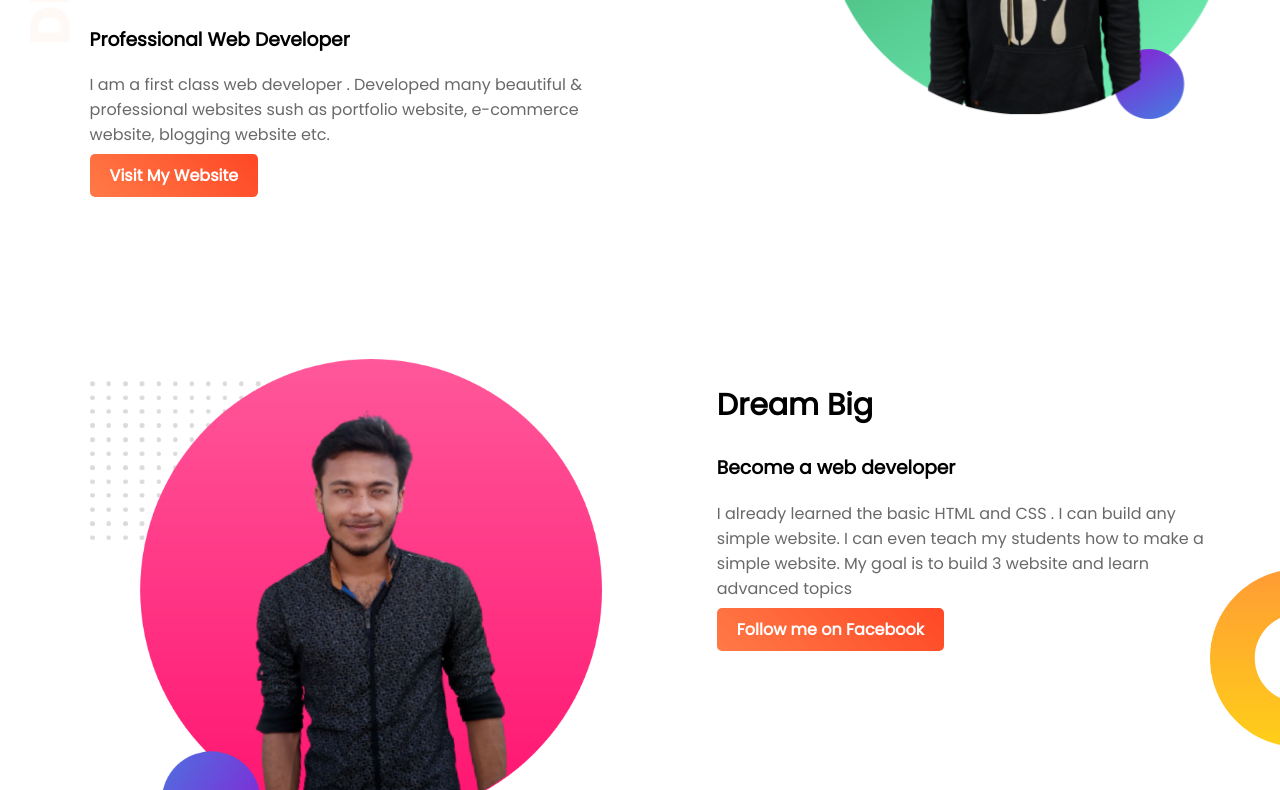
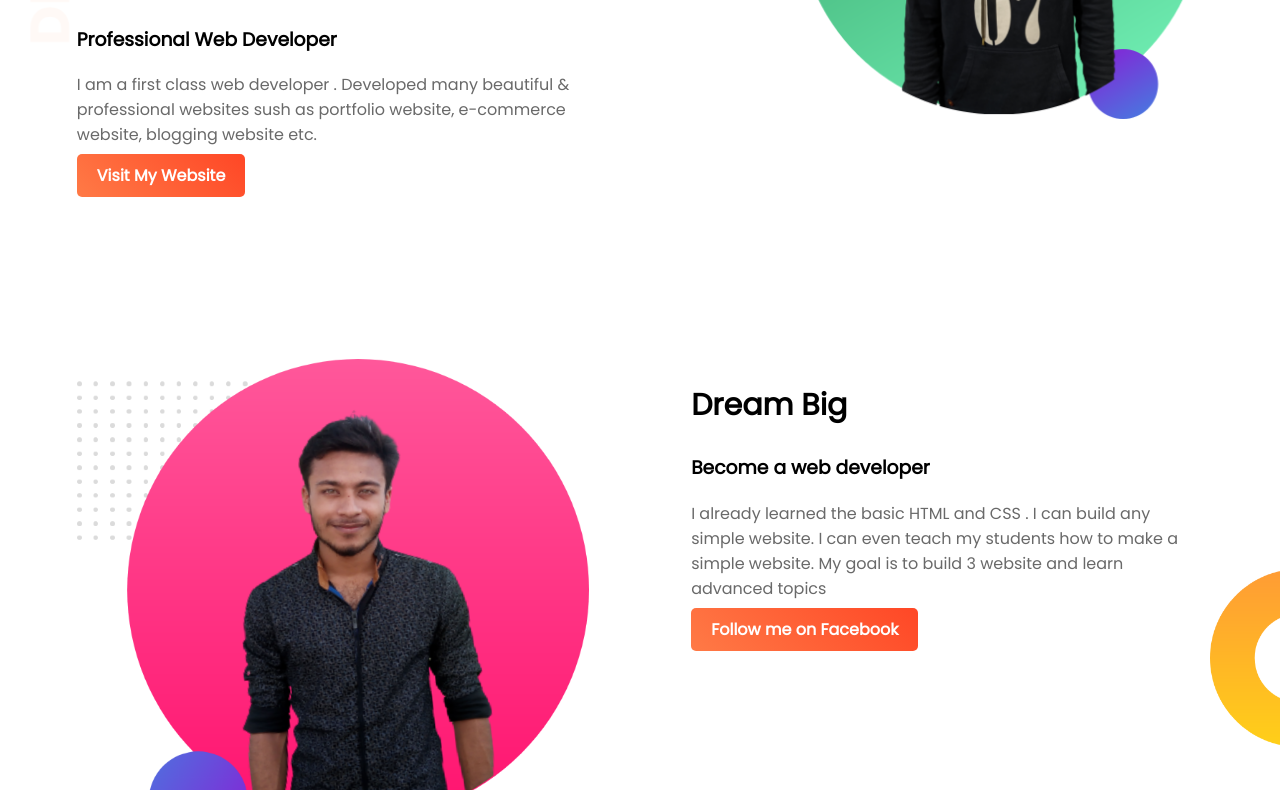
Before and after one commit to TanvirRubayed-code/web-portfolio, a plain HTML site: page index.html in a window 1280 px wide. Shown: the part 317-1107 px from the top of the page. Drawn offline with Linux system fonts and the light colour scheme.

Commit message:
final commit

```diff
--- a/style.css
+++ b/style.css
@@ -20,7 +20,7 @@ p{
 .half-width{
     float: left;
     width: 40%;
-    margin-left: 5%;
+    margin-left: 4%;
     padding: 2%;
 }
 .half-width img{
```
